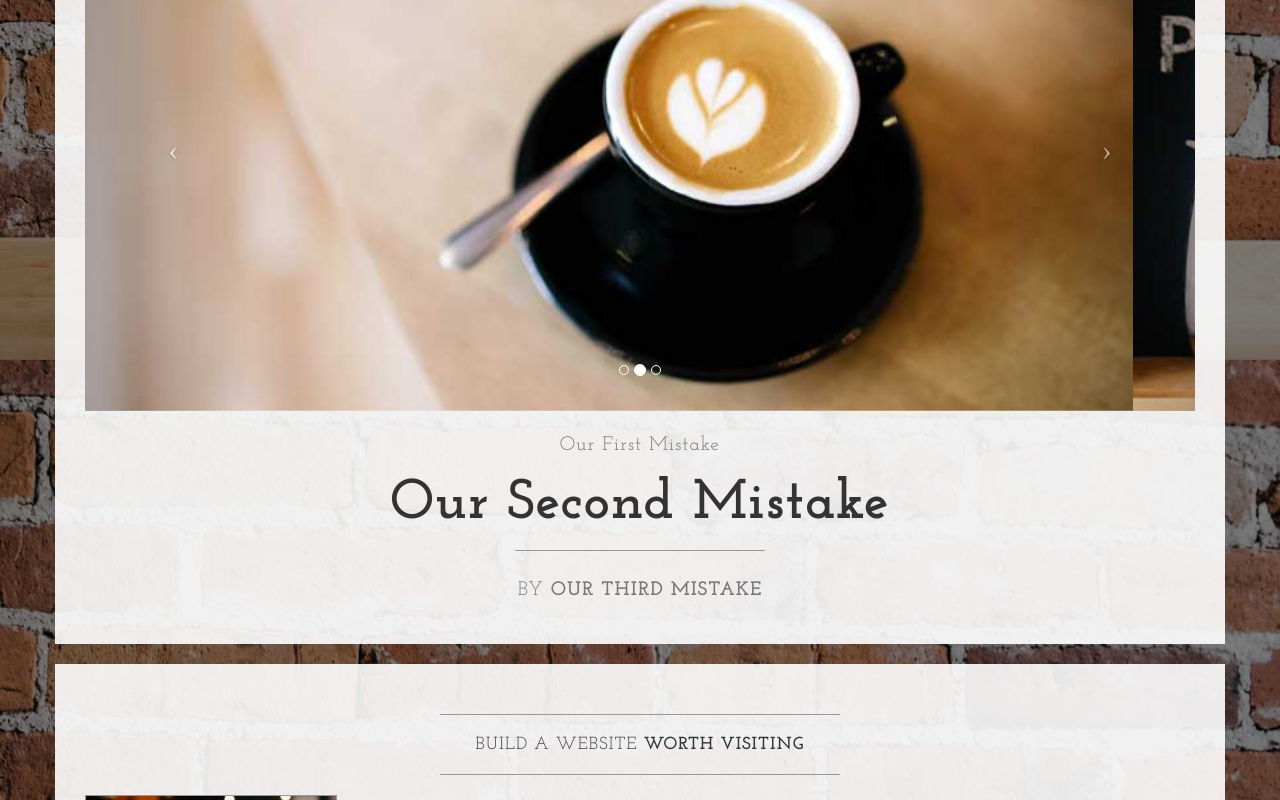
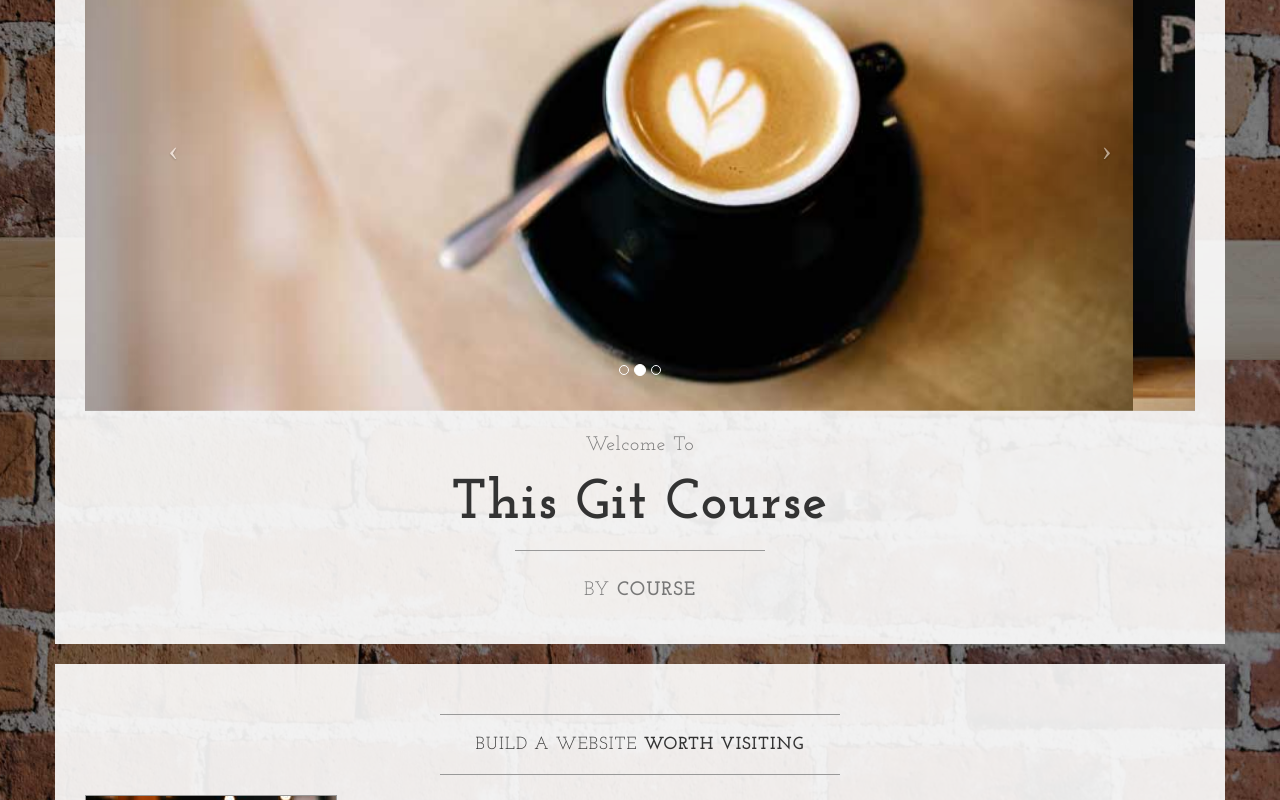
Before and after one commit to wingedbutter/LearnableGitCourse, a plain HTML site: page index.html in a window 1280 px wide. Shown: the part 440-1240 px from the top of the page. Drawn offline with nearby package versions, Linux system fonts and the light colour scheme.

Commit message:
Revert "commiting our third mistake"
This reverts commit 13a14ddfac8c0db01f1d4140339299d7d65e3f4c.

```diff
--- a/index.html
+++ b/index.html
@@ -106,13 +106,13 @@
                         </a>
                     </div>
                     <h2 class="brand-before">
-                        <small>Our First Mistake</small>
+                        <small>Welcome to</small>
                     </h2>
-                    <h1 class="brand-name">Our Second Mistake</h1>
+                    <h1 class="brand-name">This Git Course</h1>
                     <hr class="tagline-divider">
                     <h2>
                         <small>By
-                            <strong>Our Third Mistake</strong>
+                            <strong>Course</strong>
                         </small>
                     </h2>
                 </div>
```
